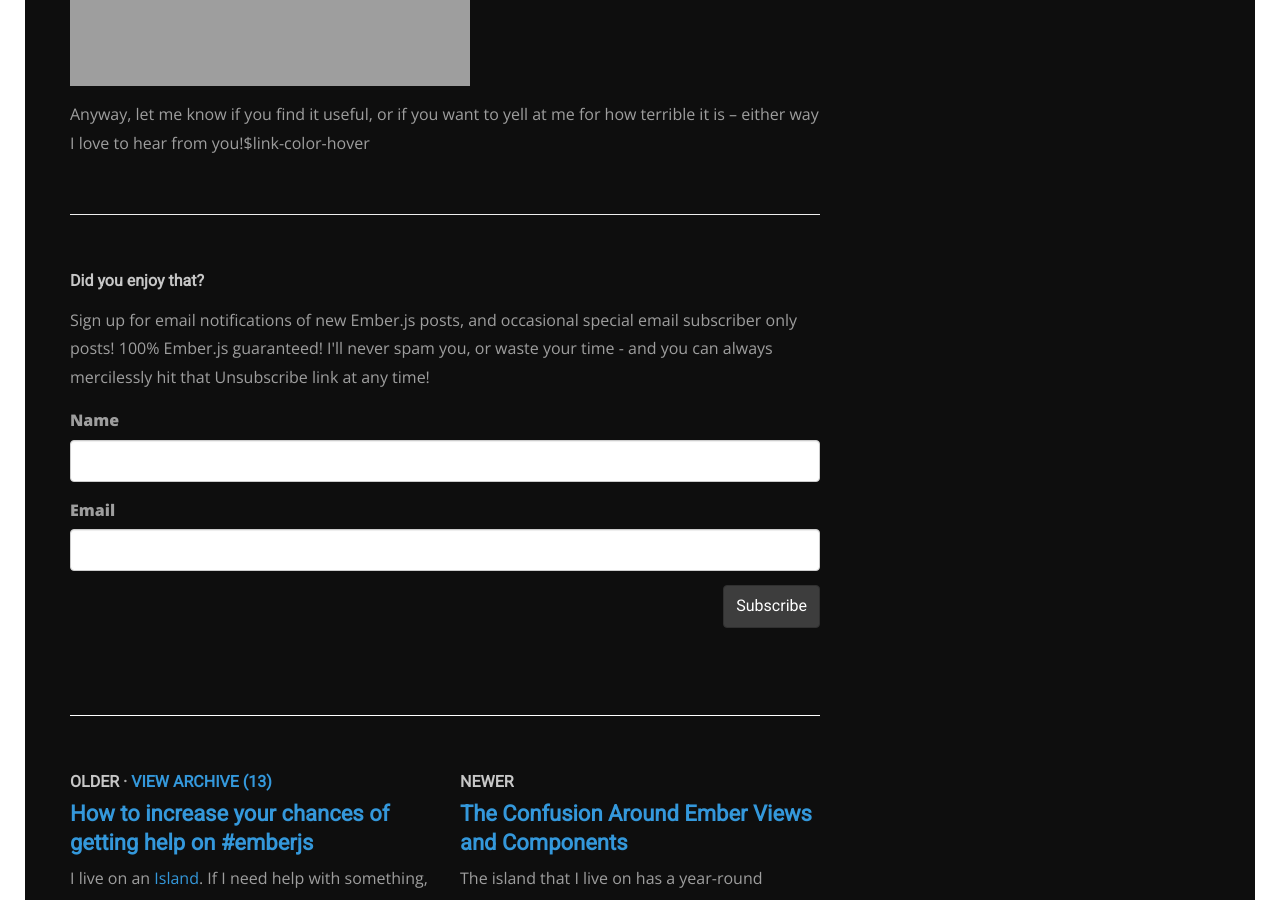
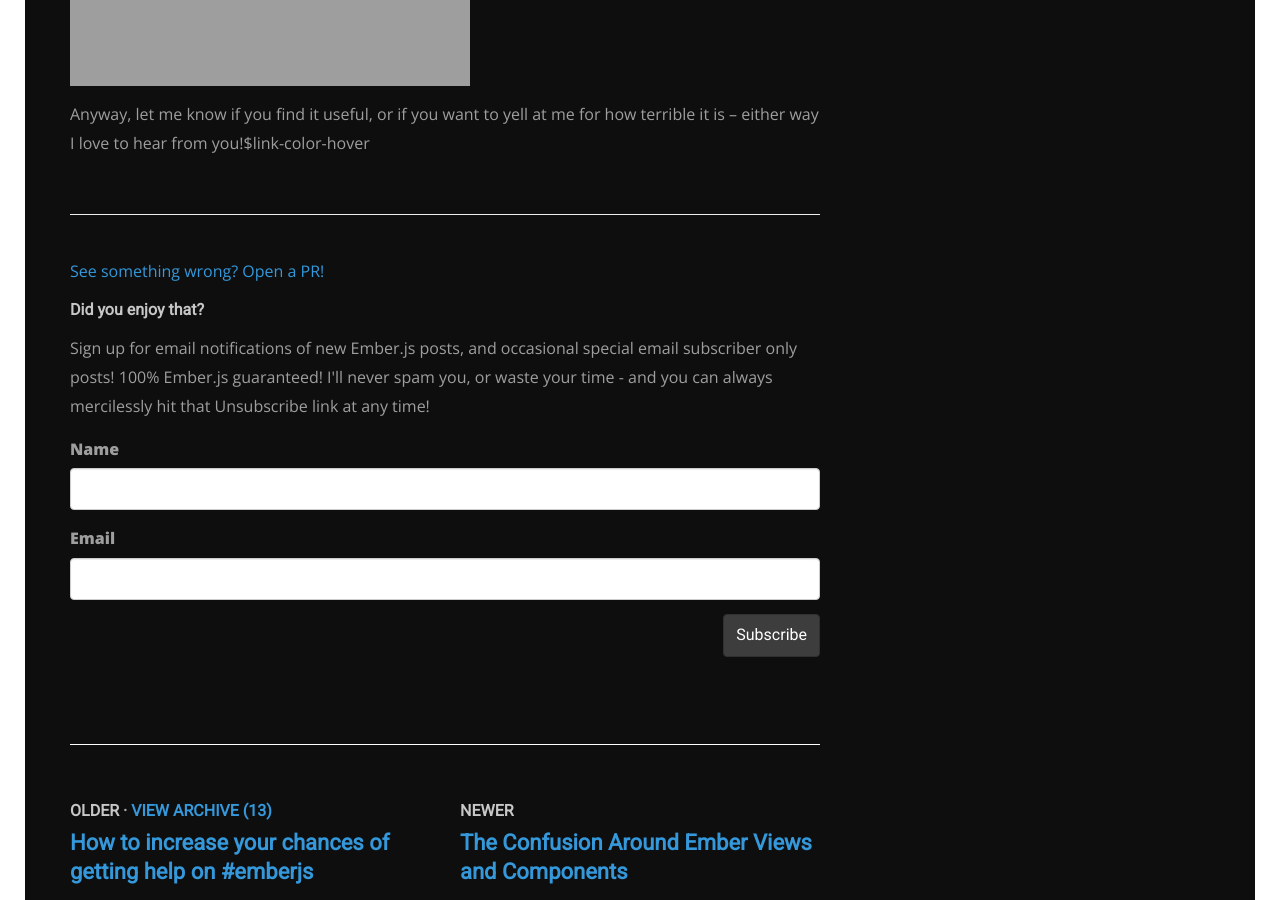
Before and after one commit to Gcampes/emberzone.github.io, a Jekyll site: the page built from _posts/2014-08-27-announcing-ember-sketch.md, in a window 1280 px wide and 900 px high, scrolled down 2423 px. Built offline with Jekyll 4.4.1, drawn with Linux system fonts in a browser that asks for light colours; nearby versions of some CDN libraries; comment, search, counter and statistics services are not loaded.

```diff
--- /dev/null
+++ b/CNAME
@@ -0,0 +1 @@
+http://ember.zone
--- a/_includes/post-footer.html
+++ b/_includes/post-footer.html
@@ -1,3 +1,4 @@
+<a class='text-center' href='https://github.com/emberzone/ember-zone-blog'>See something wrong? Open a PR!</a>
 <section id="emailsignup">
     <h4>Did you enjoy that?</h4>
     <p>Sign up for email notifications of new Ember.js posts, and occasional special email subscriber only posts! 100% Ember.js guaranteed! I'll never spam you, or waste your time - and you can always mercilessly hit that Unsubscribe link at any time!</p>
```
